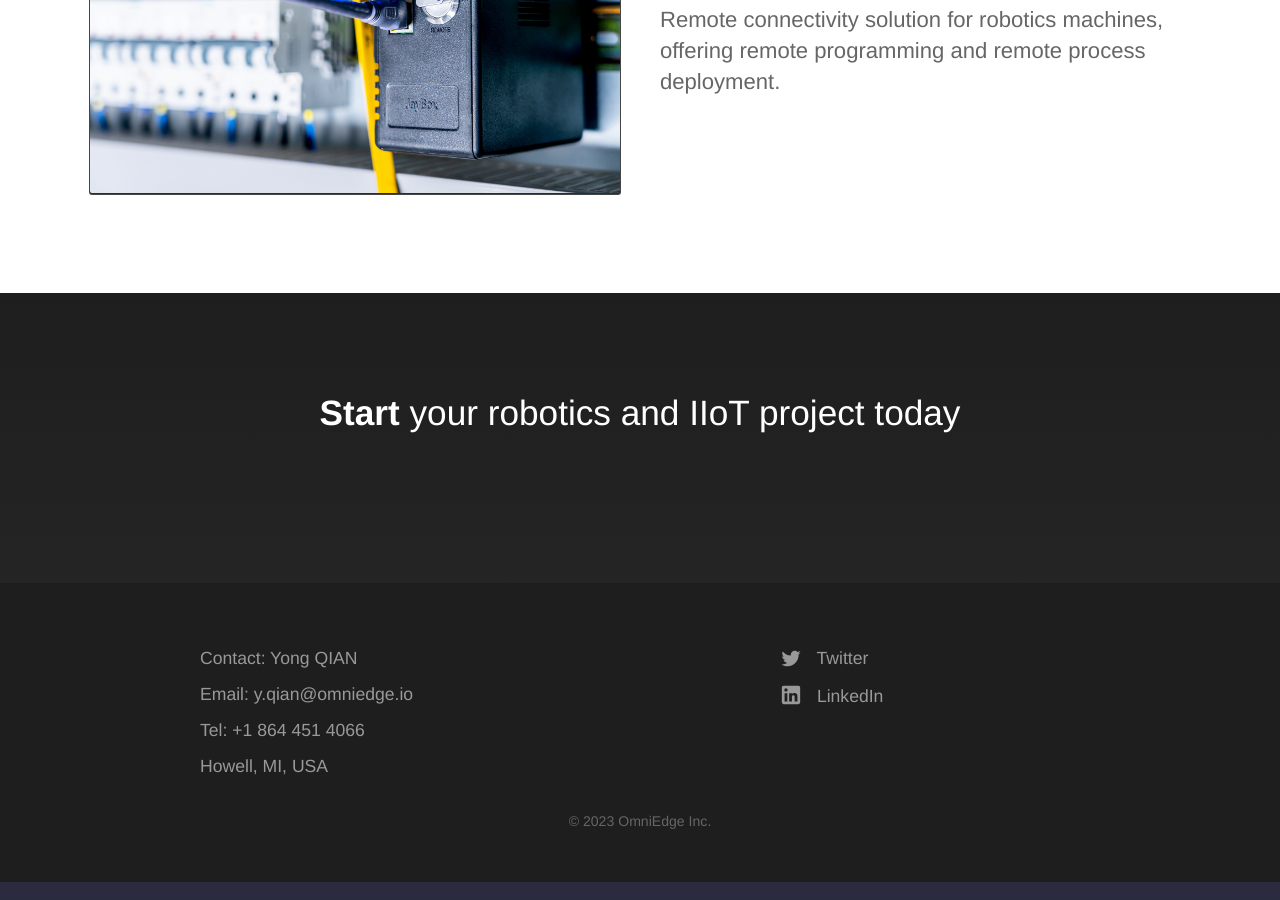
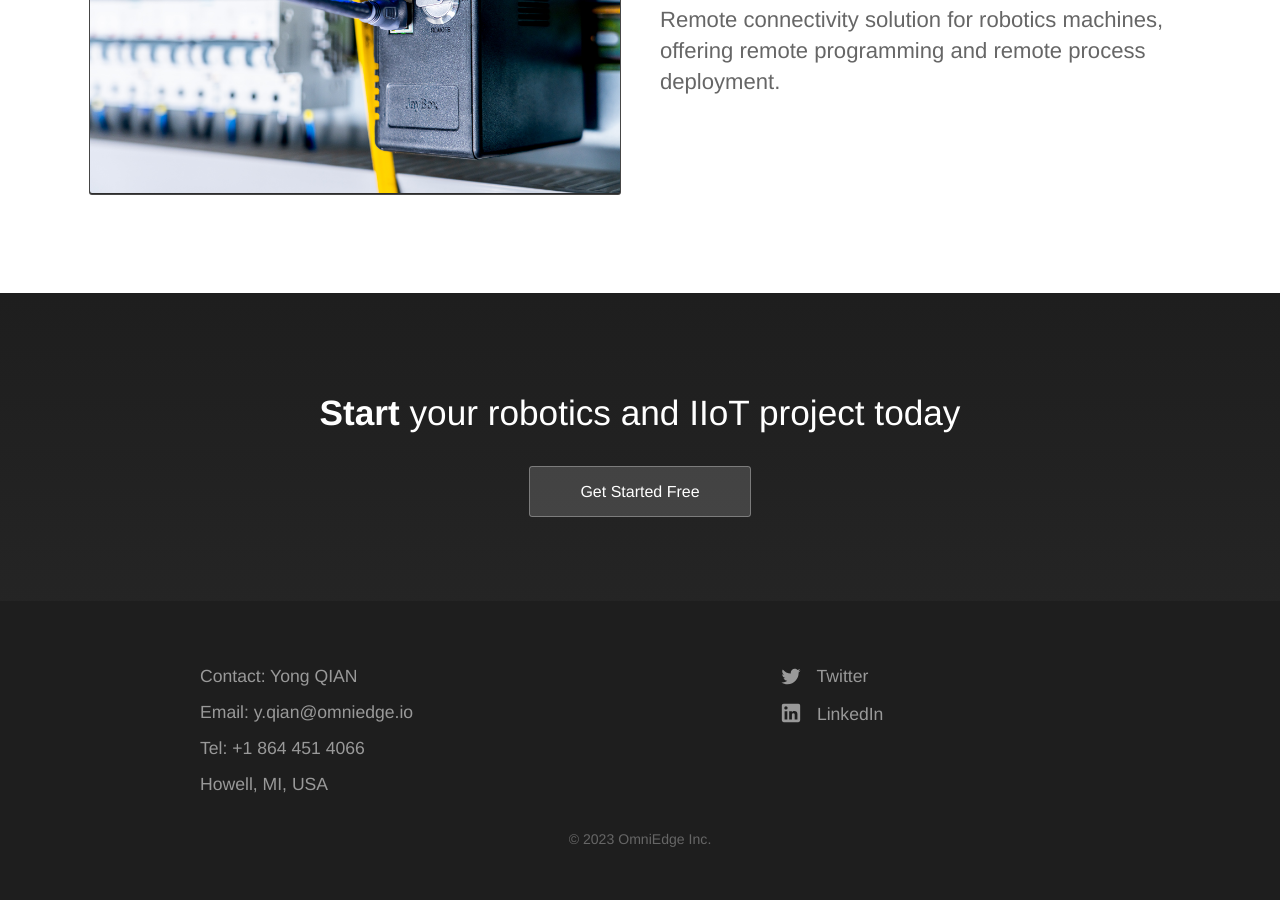
Before and after one commit to omniedgeio/omniedgeio.github.io, a Jekyll site: the page built from index.html, in a window 1280 px wide and 900 px high, scrolled down 2029 px. Built offline with Jekyll 4.4.1, drawn with Linux system fonts in a browser that asks for light colours.

Commit message:
update logo

```diff
--- a/index.html
+++ b/index.html
@@ -79,6 +79,6 @@ description: Turn your technology into product fast.
 
 	<section class="bottom-cta">
 		<h2 class="editable"><strong>Start</strong> your robotics and IIoT project today</h2>
-		<!-- <div class="button alt"><a href="#">Get Started Free</a></div> -->
+		<div class="button alt"><a href="mailto:y.qian@omniedge.io">Get Started Free</a></div>
 	</section>
 </div>
```
Also changed, not shown: images/logo.svg.
